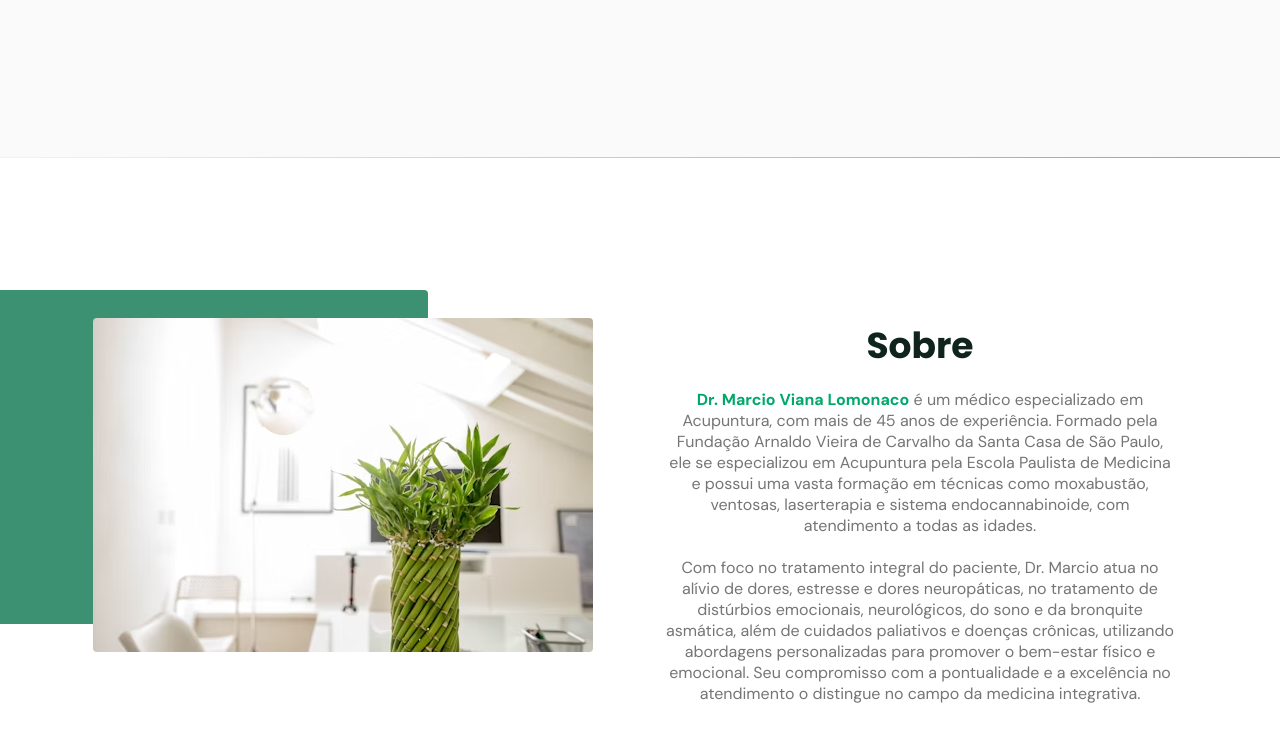
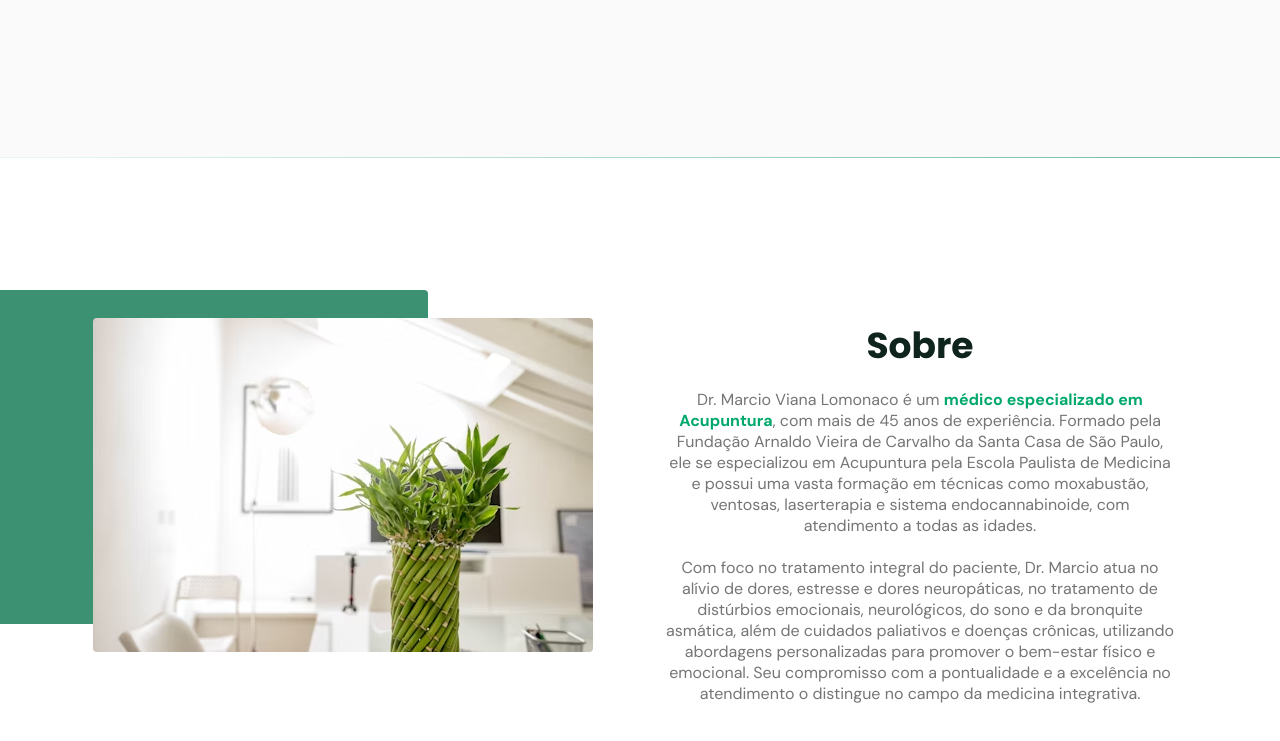
Before and after one commit to nicolasborba/clinica, a plain HTML site: page index.html in a window 1280 px wide. Shown: the part 573-1314 px from the top of the page. Drawn offline with nearby package versions, Linux system fonts and the light colour scheme; files whose address does not match are found by name.

Commit message:
mudei um pouco o foco principal nos textos do site
para uma melhor experiência pro usuário final, e pra potencializar o SEO

```diff
--- a/index.html
+++ b/index.html
@@ -54,7 +54,7 @@
             />
           </div>
           <div class="text">
-            <h2 class="title">Dr. Marcio Viana Lomonaco</h2>
+            <h2 class="title">Médico Especialista em Acupuntura</h2>
             <p>
               Foco na saúde integral do paciente. <br />
               Atendimento a todas as idades. <br />
@@ -85,13 +85,13 @@
           <div class="text">
             <h2 class="title">Sobre</h2>
             <p>
-              <strong>Dr. Marcio Viana Lomonaco</strong> é um médico
-              especializado em Acupuntura, com mais de 45 anos de experiência.
-              Formado pela Fundação Arnaldo Vieira de Carvalho da Santa Casa de
-              São Paulo, ele se especializou em Acupuntura pela Escola Paulista
-              de Medicina e possui uma vasta formação em técnicas como
-              moxabustão, ventosas, laserterapia e sistema endocannabinoide, com
-              atendimento a todas as idades.
+              Dr. Marcio Viana Lomonaco é um
+              <strong>médico especializado em Acupuntura</strong>, com mais de
+              45 anos de experiência. Formado pela Fundação Arnaldo Vieira de
+              Carvalho da Santa Casa de São Paulo, ele se especializou em
+              Acupuntura pela Escola Paulista de Medicina e possui uma vasta
+              formação em técnicas como moxabustão, ventosas, laserterapia e
+              sistema endocannabinoide, com atendimento a todas as idades.
             </p>
             <br />
             <p>
```
